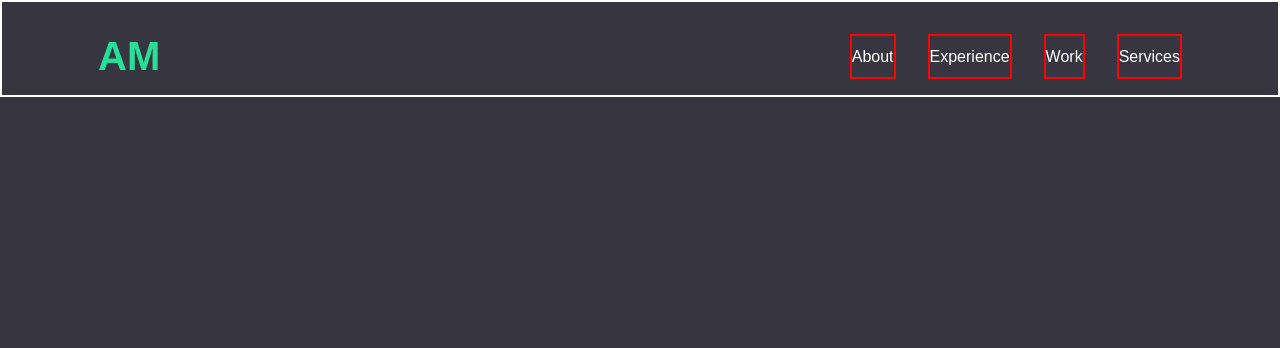
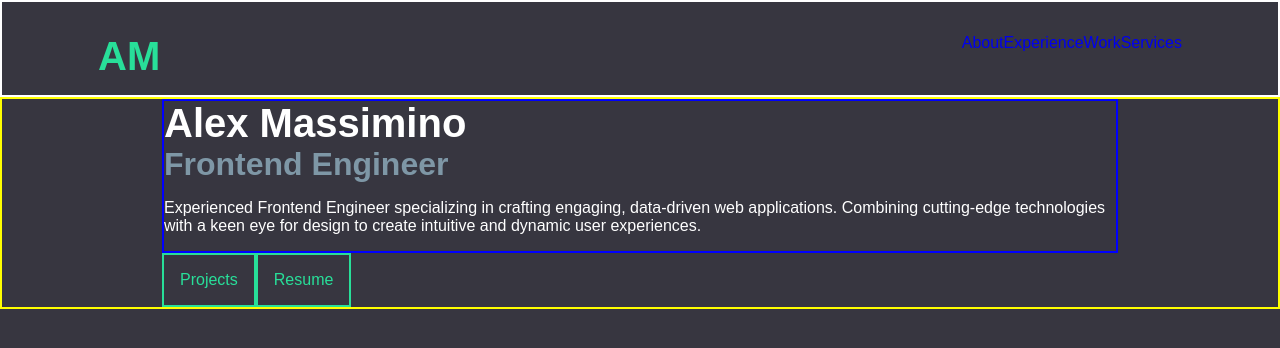
Before and after one commit to alexmassimino9/Portfolio, a React (Vite) app: page / in a window 1280 px wide. Shown: the top 348 px of the page. Built offline with nearby package versions, Linux system fonts and the light colour scheme; a web font is replaced by a local one.

Commit message:
add css modules and update file structures

```diff
--- a/src/App.jsx
+++ b/src/App.jsx
@@ -1,10 +1,11 @@
 import "./App.css";
 import React from "react";
-import { Navigation } from "./components";
+import { Navigation, Top } from "./components";
 function App() {
   return (
     <>
       <Navigation />
+      <Top />
     </>
   );
 }
--- a/src/components/Navigation/index.js
+++ b/src/components/Navigation/index.js
@@ -1,3 +1,3 @@
-import Navigation from "./Navigation";
+import Navigation from "./navigation/Navigation";
 
 export { Navigation };
--- a/src/components/Navigation/Navigation.jsx
+++ b/src/components/Navigation/navigation/Navigation.jsx
@@ -1,5 +1,5 @@
 import React from "react";
-import "./Navigation.css";
+import style from "./Navigation.module.css";
 import { useMediaQuery } from "react-responsive";
 import { CiMenuBurger } from "react-icons/ci";
 const Navigation = () => {
@@ -9,10 +9,10 @@ const Navigation = () => {
   });
   // const handleMobile = () => {};
   return (
-    <nav className="container">
-      <ul className="nav-list">
-        <li className="brand-container">
-          <a className="brand" href="/">
+    <nav className={style.container}>
+      <ul className={style.navList}>
+        <li className={style.brandContainer}>
+          <a className={style.brand} href="/">
             AM
           </a>
         </li>
@@ -21,14 +21,21 @@ const Navigation = () => {
             <CiMenuBurger
               onPress=""
               width="20px"
-              className="mobile-btn"
+              className={style.mobileBtn}
               size="30"
             />
           </li>
         ) : (
           links.map((item, index) => {
             return (
-              <li className="nav-item list-item list-item-mobile" key={index}>
+              <li
+                className={[
+                  style.navItem,
+                  style.listItem,
+                  style.listItemMobile,
+                ]}
+                key={index}
+              >
                 <a href={`/`}>{item}</a>
               </li>
             );
--- a/src/components/Navigation/Navigation.css
+++ b/src/components/Navigation/navigation/Navigation.module.css
@@ -1,16 +1,12 @@
-*{
-    list-style: none;
-    text-decoration: none;
-}
 
 .container{
-    padding-inline: var(--padding-inline);
+    padding-inline: 6rem;
     padding-top: 2rem;
     overflow-x: hidden;
     border: 2px solid white;
 
 }
-.nav-list {
+.navList {
     display: flex;
     margin-block-start: 0;
     padding-inline: 0;
@@ -22,27 +18,27 @@
     margin-inline: auto;
 
 }
-.brand-container {
+.brandContainer {
     flex: 1;
 }
 
-.nav-item {
+.navItem {
     border: 2px solid red;
     display: flex;
     flex-direction: column;
     justify-content: center;
     margin-inline-start:  2rem;
 }
-.nav-item > a {
+.navItem > a {
     color: white;
     font-weight: light;
     font-size: 1rem;
 }
 @media (max-width: 994px){
     .container {
-        padding-inline: var(--padding-inline-mobile);
+        padding-inline: 5px;
     }
-    .list-item-mobile {
+    .listItemMobile {
 
     }
 
--- /dev/null
+++ b/src/components/Top/Top.jsx
@@ -0,0 +1,25 @@
+import React from "react";
+import styles from "./Top.module.css";
+import { Button } from "../common";
+
+const Top = () => {
+  return (
+    <section className={styles.container}>
+      <div className={styles.topContent}>
+        <h1>Alex Massimino</h1>
+        <h2>Frontend Engineer</h2>
+        <p>
+          Experienced Frontend Engineer specializing in crafting engaging,
+          data-driven web applications. Combining cutting-edge technologies with
+          a keen eye for design to create intuitive and dynamic user
+          experiences.
+        </p>
+      </div>
+
+      <Button title="Projects" />
+      <Button title="Resume" />
+    </section>
+  );
+};
+
+export default Top;
--- /dev/null
+++ b/src/components/Top/Top.module.css
@@ -0,0 +1,22 @@
+.container {
+    border: 2px solid yellow;
+    padding-inline: var(--padding-inline);
+}
+.topContent{
+    border: 2px solid blue;
+}
+.topContent > h1 {
+    margin: 0;
+    font-size: 2.5rem;
+    font-weight: bold;
+}
+.topContent > h2 {
+    margin: 0;
+    color: var(--light-grey);
+    font-size: 2rem;
+    font-weight: 600;
+
+}
+.topContent > p {
+    font-weight: 300;
+}
--- /dev/null
+++ b/src/components/Top/index.js
@@ -0,0 +1,3 @@
+import Top from "./Top";
+
+export { Top };
--- /dev/null
+++ b/src/components/common/button/Button.css
@@ -0,0 +1,19 @@
+
+button {
+    background-color: inherit;
+    border: 2px solid var(--green);
+    color: var(--green);
+    padding: 1rem;
+    text-align: center;
+    text-wrap: wrap;
+    font-size: 1rem;
+    font-weight: light;
+}
+
+button:hover {
+    background-color: var(--green);
+    color: white;
+    border: 2px solid var(--green);
+    box-shadow: 0px 4px 8px rgba(255, 255, 255, 0.3);
+     transform: translateY(-2px);
+}
--- /dev/null
+++ b/src/components/common/button/Button.jsx
@@ -0,0 +1,12 @@
+import React from "react";
+import "./Button.css";
+
+const Button = ({ title, onClick, href }) => {
+  return (
+    <button onClick={onClick} href={href}>
+      {title}
+    </button>
+  );
+};
+
+export default Button;
--- /dev/null
+++ b/src/components/common/index.js
@@ -0,0 +1,3 @@
+import Button from "./button/Button";
+
+export { Button };
--- a/src/components/index.js
+++ b/src/components/index.js
@@ -1,3 +1,3 @@
 import { Navigation } from "./Navigation";
-
-export { Navigation };
+import { Top } from "./Top";
+export { Navigation, Top };
--- a/src/index.css
+++ b/src/index.css
@@ -3,7 +3,7 @@
     --light-grey: #7E97A6;
     --grey: #63686E;
     --dark-grey: #373640;
-    --padding-inline: 6rem;
+    --padding-inline: 10rem;
     --padding-inline-mobile: 5px;
 
 }
@@ -12,6 +12,11 @@
 400 - light
 
 */
+
+*{
+    list-style: none !important;
+    text-decoration: none !important;
+}
 body {
     margin: 0;
     padding: 0;
```
